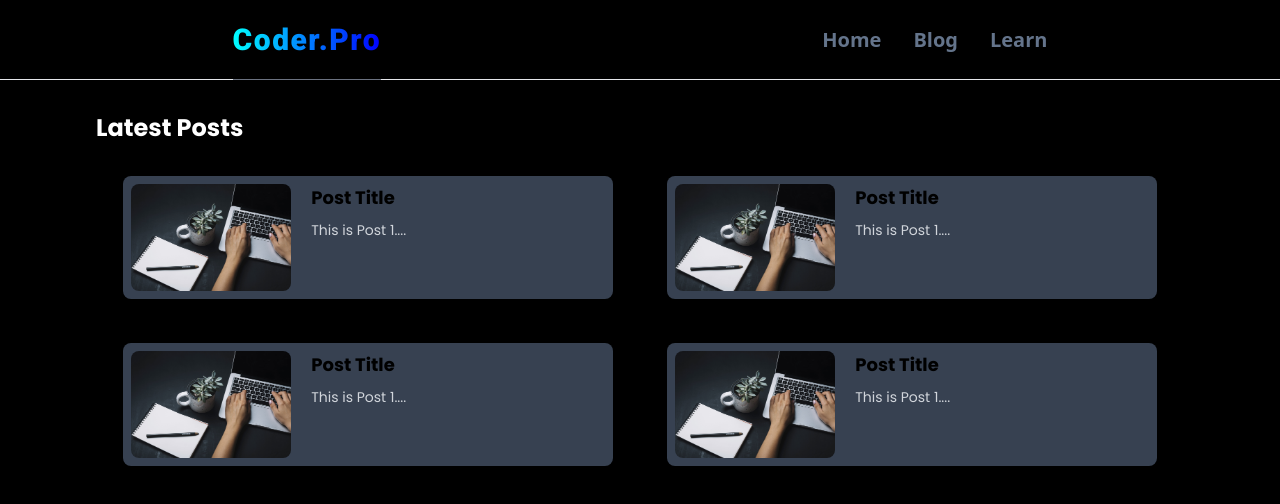
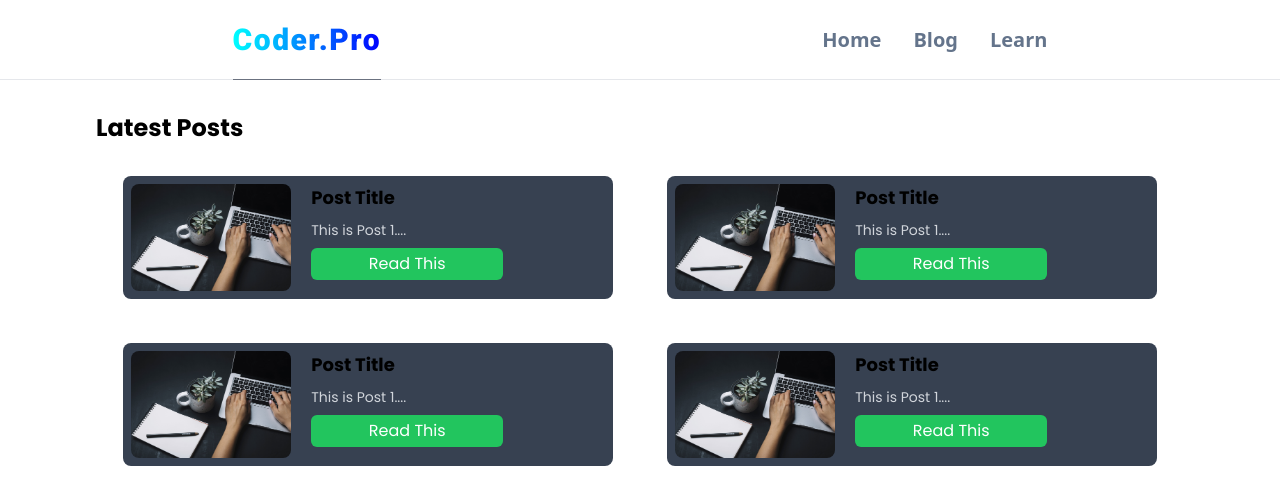
Before and after one commit to harshadhatagale/nextjs-blog1, a Next.js app: page / in a window 1280 px wide. Shown: the top 504 px of the page. Built offline with nearby package versions, Linux system fonts and the light colour scheme.

Commit message:
styling & other design

```diff
--- /dev/null
+++ b/src/components/Blog/LatestPostListView.jsx
@@ -0,0 +1,21 @@
+import React from 'react'
+import Post from './Post'
+import { Poppins } from 'next/font/google'
+import styles from "../../styles/Post/post.module.css"
+const poppins = Poppins({
+  subsets: ["latin"],
+  weight: ['100', '200', '300', '400', '500', '600', '800', '700', '900']
+});
+export default function LatestPostListView() {
+  return (
+
+    <>
+    <div className={`${poppins.className} ${styles.post_list} justify-items-center content-center md:grid md:grid-cols-2 gap-y-3 gap-x`}>
+        <Post className="col-span-1" />
+        <Post className="col-span-1" />
+        <Post className="col-span-1" />
+        <Post className="col-span-1" />
+      </div>
+</>
+  )
+}
--- a/src/components/Blog/Post.jsx
+++ b/src/components/Blog/Post.jsx
@@ -1,6 +1,7 @@
 import React from 'react'
 import blog_thumb from "../../../public/blog_thumb.jpg"
 import Image from 'next/image'
+import Link from 'next/link'
 import styles from "../../styles/Post/post.module.css"
 export default function Post() {
   return (
@@ -10,6 +11,7 @@ export default function Post() {
         <div className="flex flex-col gap-y-2">
           <p className='text-lg font-bold'>Post Title</p>
           <p className='text-gray-300 text-sm'>This is Post 1....</p>
+          <Link href="/" className='text-white flex rounded-md justify-center items-center text-center bg-green-500 h-8 min-w-24 md:w-48'>Read This</Link>
         </div>
       </div>
     </>
--- a/src/components/Nav.jsx
+++ b/src/components/Nav.jsx
@@ -9,18 +9,23 @@ const roboto= Roboto({
 })
 export default function Nav() {
   const [isNavOpen, setIsNavOpen]= useState(false);
+  function notSmall(){
+
+  }
   function OpenNav(){
-    console.log("hello")
     setIsNavOpen(!isNavOpen);
   }
+  function CloseNav(){
+    setIsNavOpen(false);
+  }
   return (
-    <nav className={` fixed top-0 dark:bg-black nav ${isNavOpen ? "active":""} border-b dark:border-gray-500 flex h-20  justify-around w-screen items-center px-3`}>
+    <nav className={` fixed top-0 bg-white dark:bg-black nav ${isNavOpen ? "active":""} border-b dark:border-gray-500 flex h-20  justify-around w-screen items-center px-3`}>
     <div className=" h-20 flex w-screen sm:border-b sm:border-gray-500 logo_ham sm:max-auto md:w-auto justify-around items-center">
     <div className="tracking-wider text-3xl font-extrabold">
          <Link href="/" className={`${roboto.className} logo transition-all `}>Coder.Pro</Link>
      </div>
      <div className="flex items-center justify-center gap-x-2">
-     <div className={`sm:${isNavOpen ? "active":""} mr-8 hamburger cursor-pointer md:hidden`} onClick={OpenNav}>
+     <div className={`${isNavOpen ? "active":""} hamburger cursor-pointer md:hidden`} onClick={OpenNav}>
        <div className="line w-8 h-1.5 bg-black m-2 dark:bg-white rounded-md"></div>
        <div className="line w-8 h-1.5 bg-black m-2 dark:bg-white rounded-md"></div>
        <div className="line w-8 h-1.5 bg-black m-2 dark:bg-white rounded-md"></div>
@@ -29,9 +34,9 @@ export default function Nav() {
      </div>
     <div className={` ${isNavOpen ? "active":""} links hidden md:flex`}>
      <ul className='flex items-center text-slate-500 font-bold justify-center gap-8 dark:text-white lg:text-xl'>
-       <li className='hover:text-cyan-400'><Link href="/">Home</Link></li>
-       <li className='hover:text-cyan-400'><Link href="/">Blog</Link></li>
-       <li className='hover:text-cyan-400'><Link href="/">Learn</Link></li>
+       <li className='hover:text-cyan-400'><Link href="/" onClick={CloseNav}>Home</Link></li>
+       <li className='hover:text-cyan-400'><Link href="/blog" onClick={CloseNav}>Blog</Link></li>
+       <li className='hover:text-cyan-400'><Link href="/" onClick={CloseNav}>Learn</Link></li>
      </ul>
     </div>
  </nav>
--- a/src/components/header1.jsx
+++ b/src/components/header1.jsx
@@ -7,6 +7,6 @@ const popins= Poppins({
 })
 export default function Header(props) {
   return (
-    <div> <p className={` ${popins.className} text-white font-bold text-2xl`}>{props.content}</p></div>
+    <div> <p className={` ${popins.className} text-black dark:text-white font-bold text-2xl`}>{props.content}</p></div>
   )
 }
--- a/src/pages/_app.js
+++ b/src/pages/_app.js
@@ -3,7 +3,7 @@ import NextTopLoader from 'nextjs-toploader';
 import Layout from "@/components/Layout";
 export default function App({ Component, pageProps }) {
   return (
-    <main className="dark:bg-black h-lvh dark:text-white">
+    <main className="dark:bg-black h-lvh dark:text-white bg-white text-black">
       <Layout>
       <NextTopLoader speed={500}/>
         <Component {...pageProps} />
--- /dev/null
+++ b/src/pages/blog.jsx
@@ -0,0 +1,9 @@
+import React from 'react'
+import Header from "../components/header1"
+export default function blog() {
+  return (
+   <>
+    <Header content="Blog" />
+   </>
+  )
+}
--- a/src/pages/index.js
+++ b/src/pages/index.js
@@ -1,26 +1,12 @@
-import Image from "next/image";
+
 import Header from "@/components/header1";
-import Post from "@/components/Blog/Post";
-import { Merriweather, Poppins } from "next/font/google";
-import styles from "../styles/Post/post.module.css"
-const merry = Merriweather({
-  subsets: ["latin"],
-  weight: ['300', '400', '700', '900']
-})
-const poppins = Poppins({
-  subsets: ["latin"],
-  weight: ['100', '200', '300', '400', '500', '600', '800', '700', '900']
-})
+import LatestPostListView from "@/components/Blog/LatestPostListView";
+
 export default function Home() {
   return (
     <>
-      <Header content="Latest Posts" />
-      <div className={`${poppins.className} ${styles.post_list} justify-items-center content-center md:grid md:grid-cols-2 gap-y-3 gap-x`}>
-        <Post className="col-span-1" />
-        <Post className="col-span-1" />
-        <Post className="col-span-1" />
-        <Post className="col-span-1" />
-      </div>
+    <Header content="Latest Posts" />
+    <LatestPostListView/>
     </>
   );
 }
--- a/src/styles/globals.css
+++ b/src/styles/globals.css
@@ -14,7 +14,9 @@ body{
     flex-direction: column;
     height: 100vh;
 }
-
+.nav{
+    transition: 0.3s ease-out;
+}
 .nav.active .logo_ham{
     height: 20px;
 }
```
